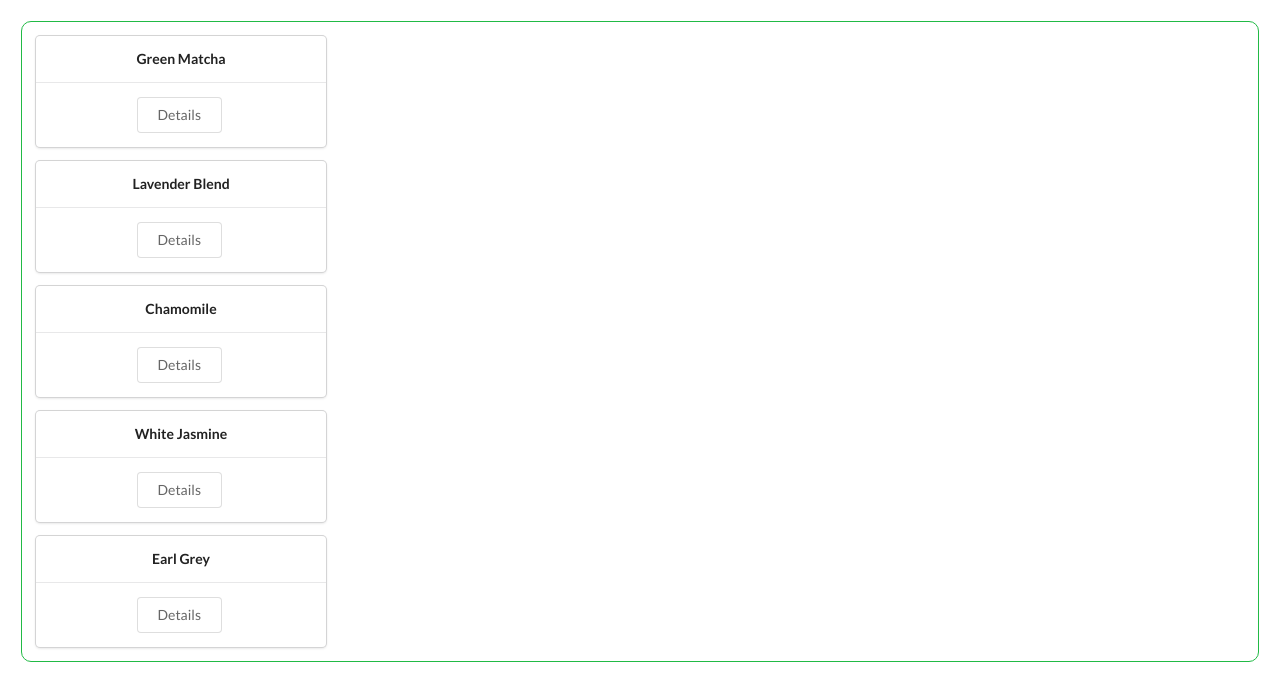
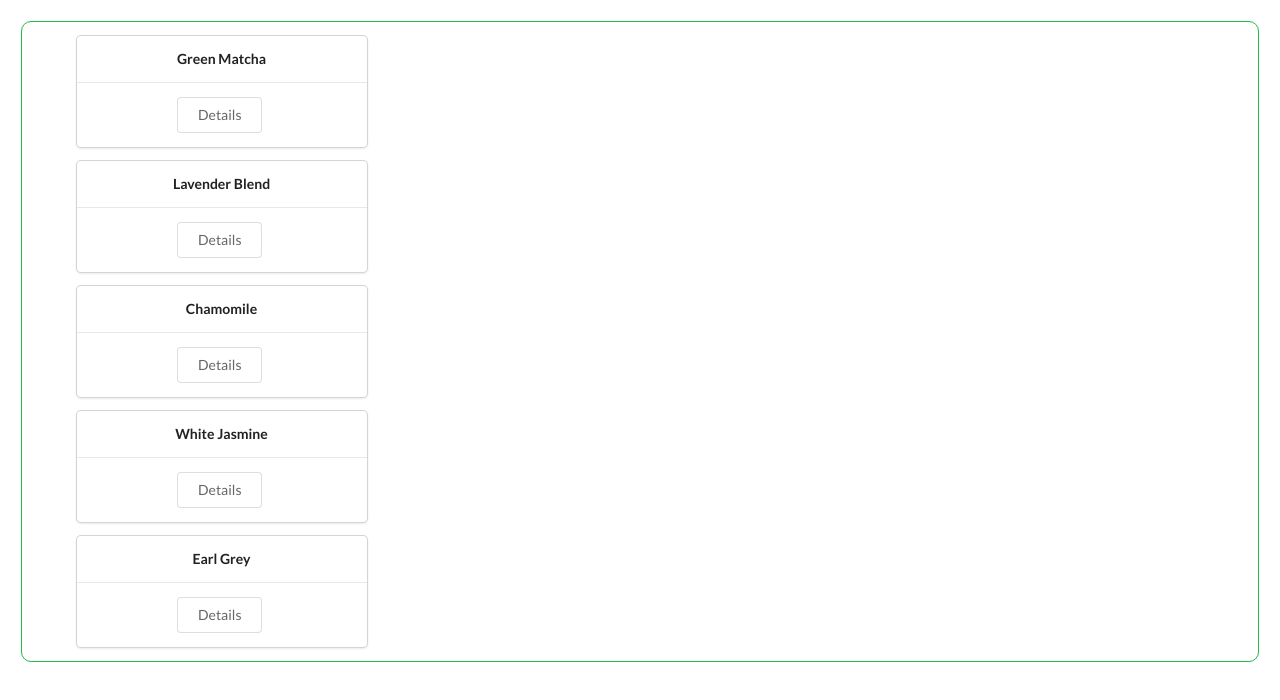
Before and after one commit to wrunion/epicodus-react-project, a React (Create React App) app: page / in a window 1280 px wide. Shown: the top 700 px of the page. Built offline with nearby package versions, Linux system fonts and the light colour scheme.

Commit message:
Style App.

```diff
--- a/src/components/App.js
+++ b/src/components/App.js
@@ -7,7 +7,14 @@ import './App.css';
 function App() {
   return (
     <div className="App">
-      <ItemList />
+      <div className="ui container grid">
+        <div className="ui row">
+          <div className="column eight wide">
+            <ItemList />
+          </div>
+        </div>
+      </div>
+
       {/* <div className="Header"><h1>AunTea's Organics</h1></div>
       <ItemControl />
       <Footer /> */}
```
